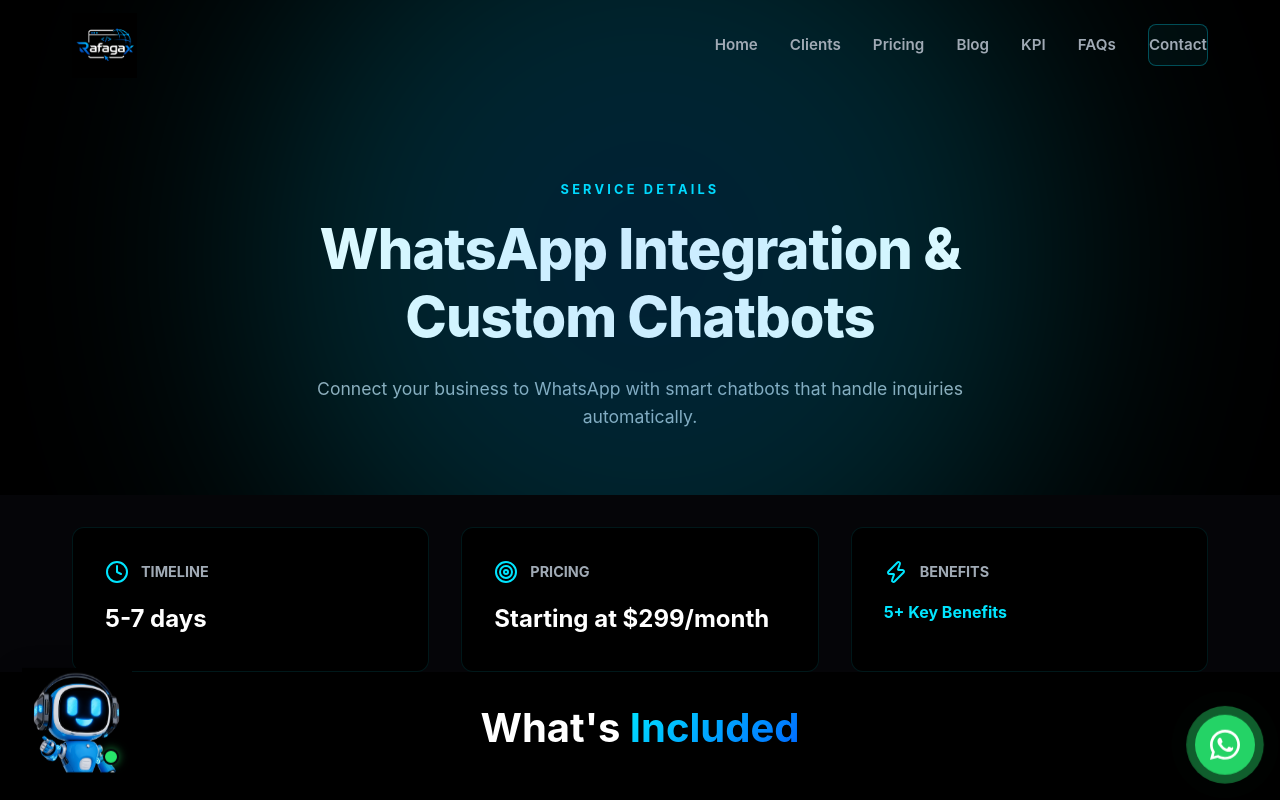
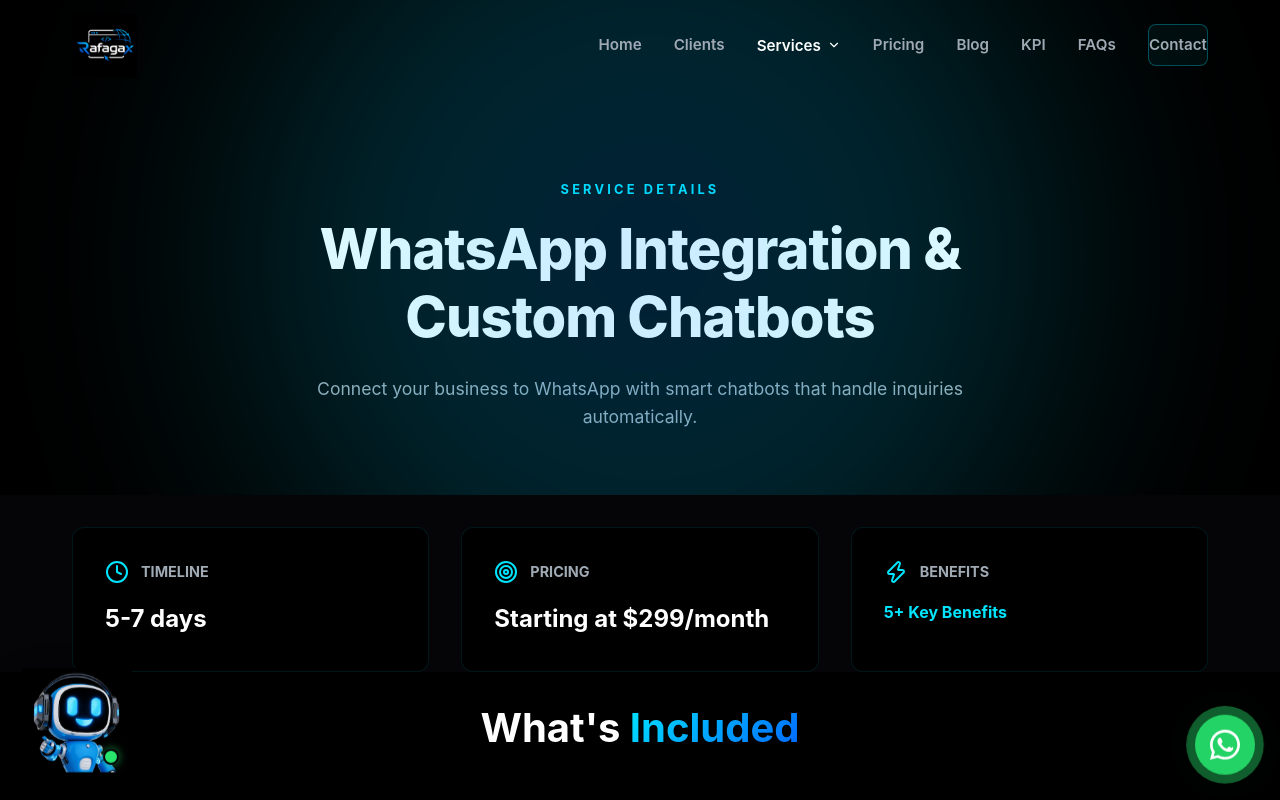
Before and after one commit to rafagax/proyecto-web, a React (Vite) app: page /services/custom-chatbots in a window 1280 px wide. Shown: the top 800 px of the page. Built offline with nearby package versions, Linux system fonts and the light colour scheme.

Commit message:
Update ServicesMegaMenu.jsx

```diff
--- a/src/components/ServicesMegaMenu.jsx
+++ b/src/components/ServicesMegaMenu.jsx
@@ -1,5 +1,5 @@
 import { useState } from 'react';
-import { Code, BarChart3, Bot, ArrowRight } from 'lucide-react';
+import { Code, BarChart3, Bot, ArrowRight, ChevronDown } from 'lucide-react';
 import { Link } from 'react-router-dom';
 
 const serviceCategories = [
@@ -59,11 +59,40 @@
 
 export const ServicesMegaMenu = () => {
   const [activeTab, setActiveTab] = useState('web-development');
+  const [isOpen, setIsOpen] = useState(false);
 
   const activeCategory = serviceCategories.find(cat => cat.id === activeTab);
 
   return (
-    <div className="services-mega-menu-container">
+    <div
+      style={{ position: 'relative', display: 'inline-block' }}
+      onMouseEnter={() => setIsOpen(true)}
+      onMouseLeave={() => setIsOpen(false)}
+    >
+      {/* Botón Services visible en el navbar */}
+      <button
+        style={{
+          background: 'transparent',
+          border: 'none',
+          color: '#fff',
+          fontSize: '0.95rem',
+          fontWeight: '600',
+          cursor: 'pointer',
+          padding: '8px 0',
+          display: 'inline-flex',
+          alignItems: 'center',
+          gap: '6px',
+          transition: 'color 0.3s ease',
+        }}
+        className="services-trigger"
+      >
+        Services
+        <ChevronDown size={14} />
+      </button>
+
+      {/* Mega Menu - aparece al hover */}
+      {isOpen && (
+      <div className="services-mega-menu-container">
       <div className="services-mega-menu-wrapper">
         {/* Left Column - Tabs */}
         <div className="services-tabs-column">
@@ -361,6 +390,8 @@
           }
         }
       `}</style>
+      </div>
+      )}
     </div>
   );
 };
```
